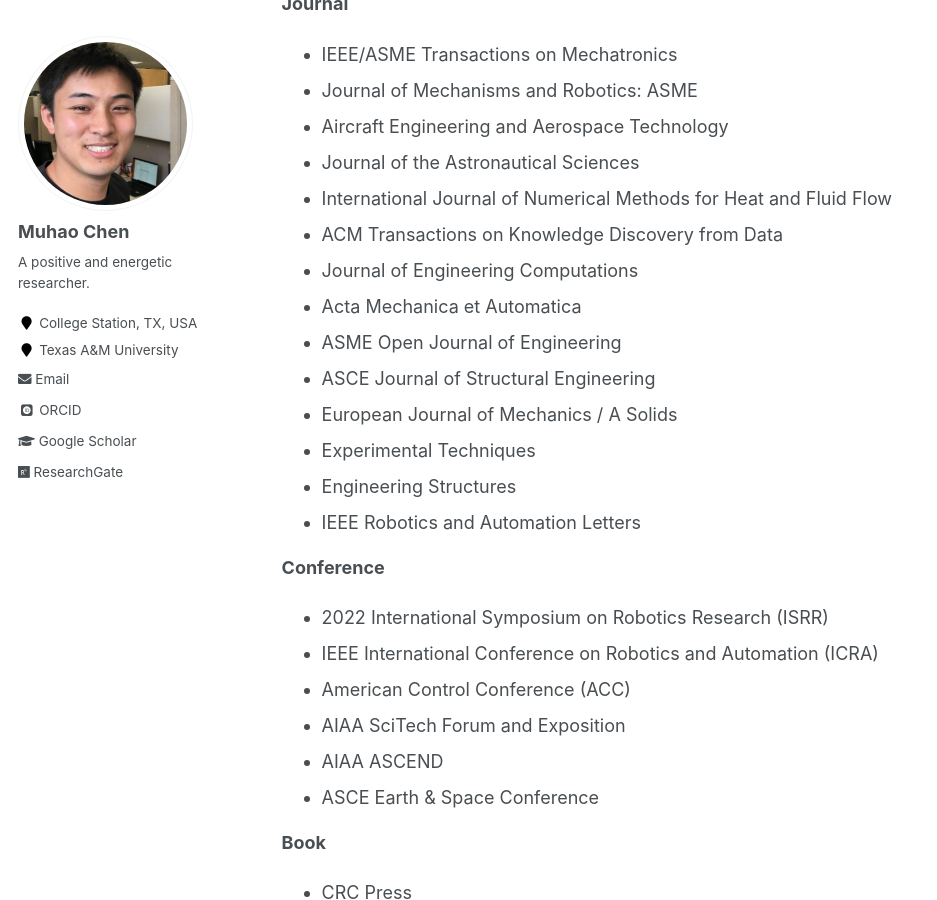
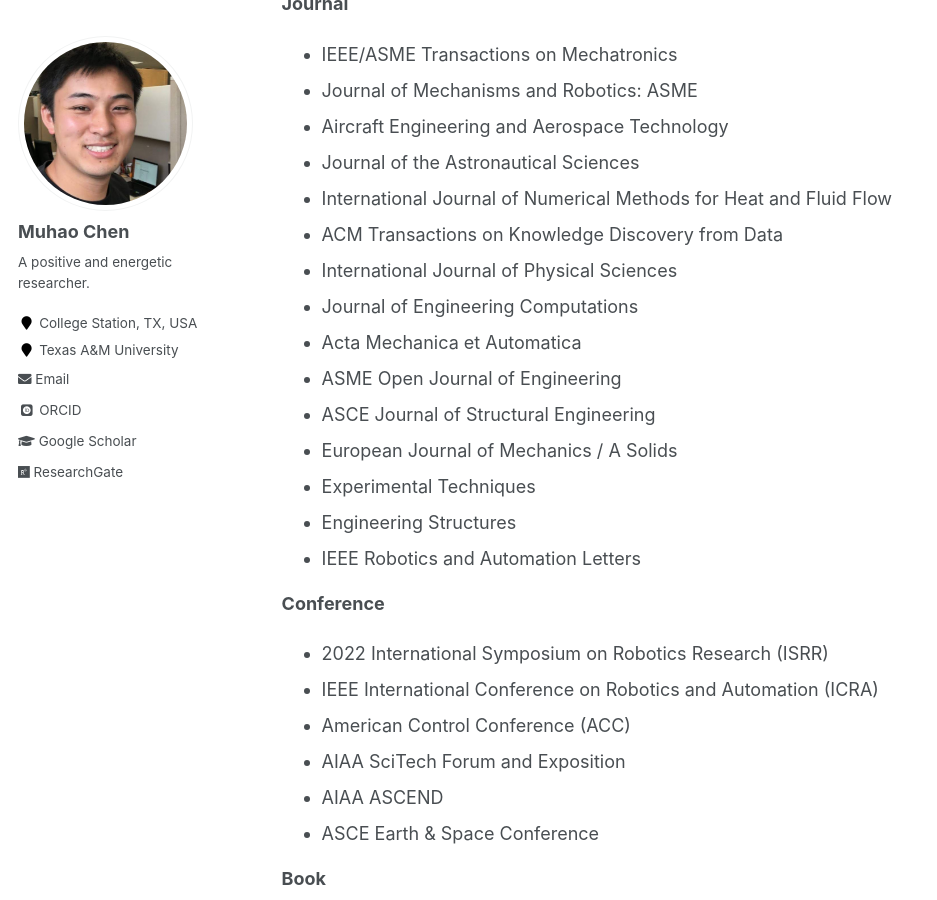
Before and after one commit to Muhao-Chen/muhao-chen.github.io, a Jekyll site: the page built from _pages/professional-activities.md, in a window 1280 px wide and 900 px high, scrolled down 1911 px. Shown: the whole window, without its empty margins (0-937 px from the left). Built offline with Jekyll 4.4.1, drawn with Linux system fonts in a browser that asks for light colours; some web fonts are replaced.

Commit message:
Update professional-activities.md

```diff
--- a/_pages/professional-activities.md
+++ b/_pages/professional-activities.md
@@ -66,6 +66,7 @@ toc_max_header: 1
 * Journal of the Astronautical Sciences
 * International Journal of Numerical Methods for Heat and Fluid Flow
 * ACM Transactions on Knowledge Discovery from Data
+* International Journal of Physical Sciences
 * Journal of Engineering Computations
 * Acta Mechanica et Automatica
 * ASME Open Journal of Engineering
```
